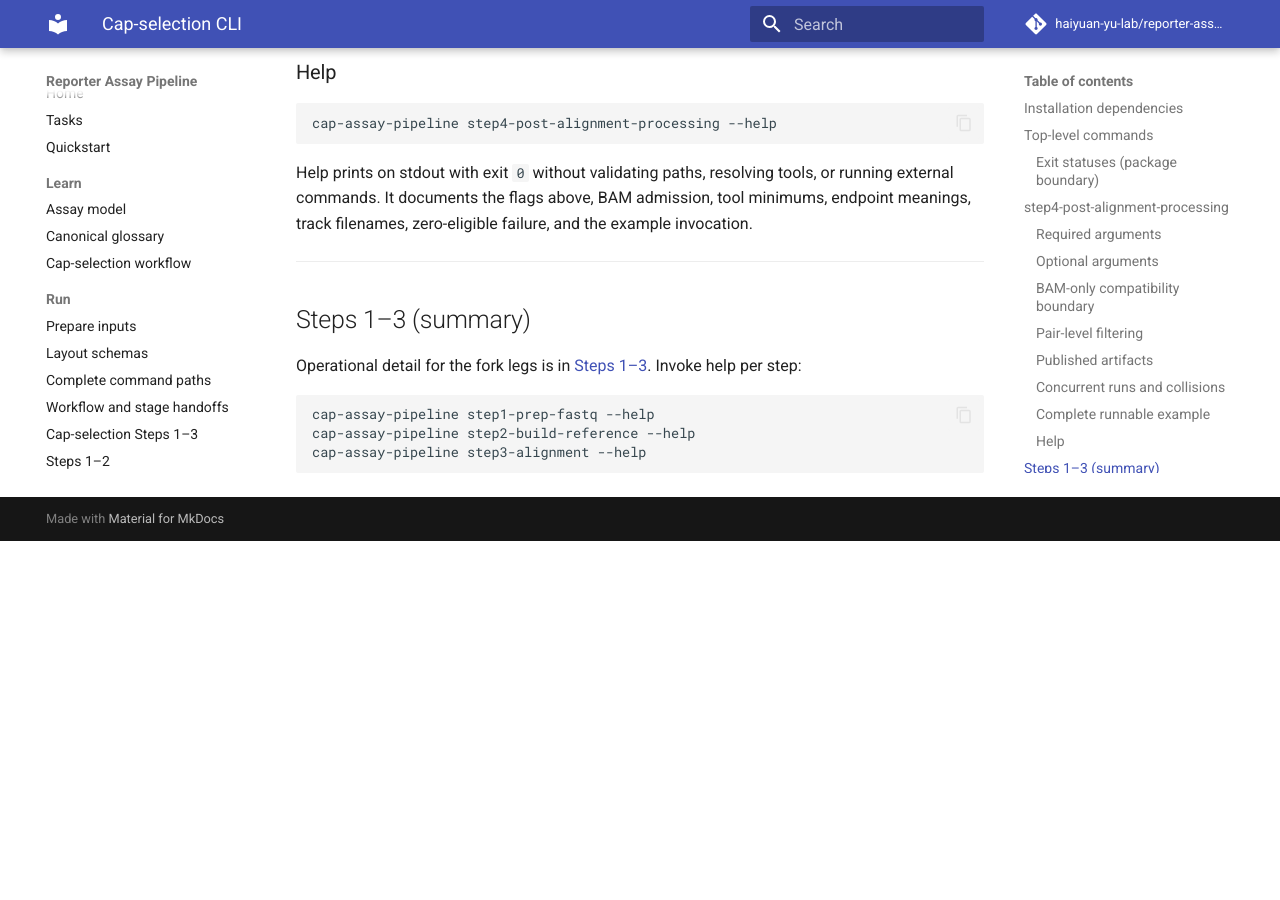
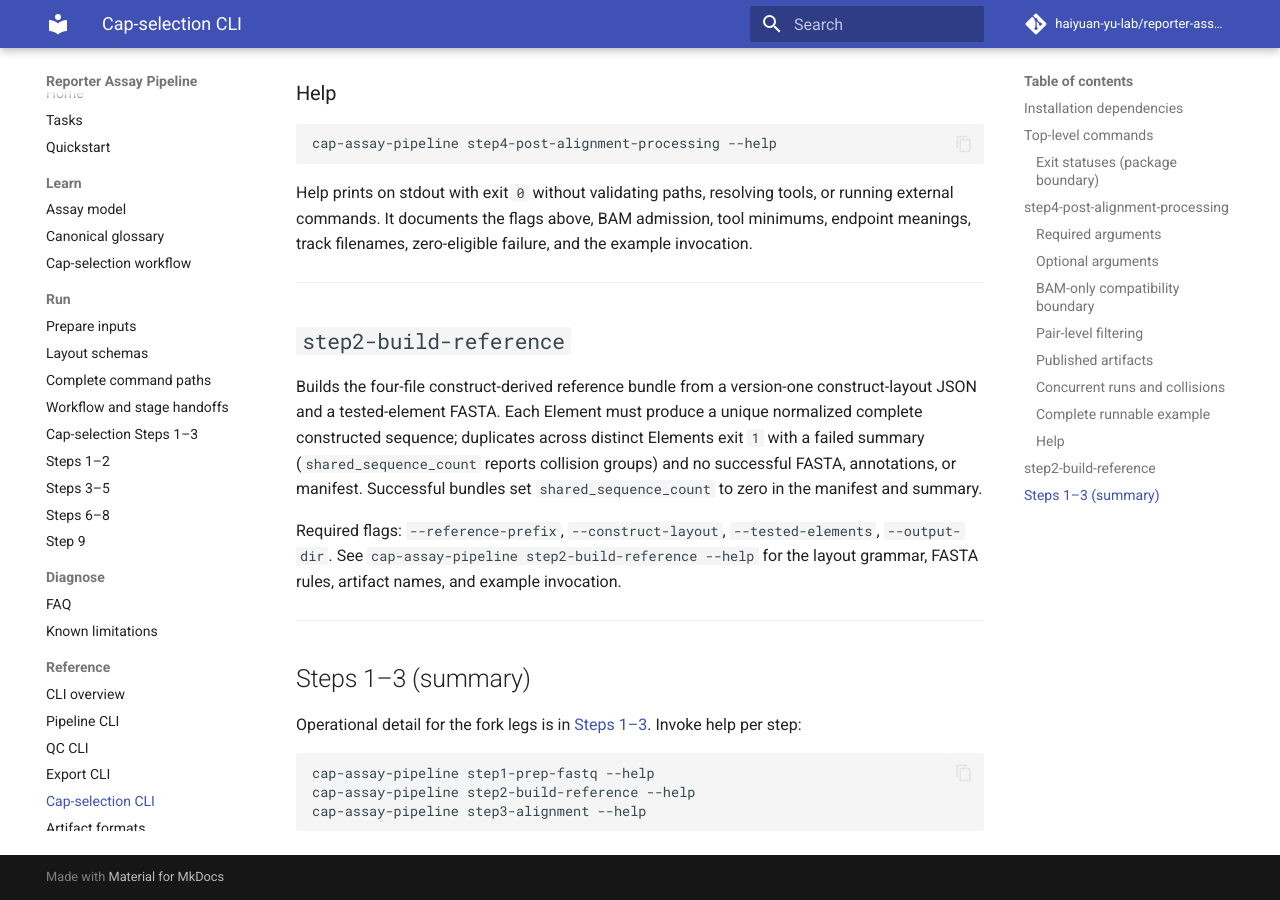
Before and after one commit to haiyuan-yu-lab/reporter-assay-pipeline-doc, an MkDocs documentation site: the page built from docs/cli/cap-assay.md, in a window 1280 px wide and 900 px high, scrolled down 5437 px. Built offline with MkDocs 1.6.1 and Material for MkDocs 9.7.7, drawn with Linux system fonts in a browser that asks for light colours; comment, search, counter and statistics services are not loaded; before the commit the page ends 5978 px from its top, so only the background shows below that; some of the changed text lies outside the part shown.

Commit message:
Document rejection of identical constructed references.
Step 2 now fails when distinct Elements share one complete constructed sequence.

Co-authored-by: Cursor <cursoragent@cursor.com>

```diff
--- a/docs/cli/cap-assay.md
+++ b/docs/cli/cap-assay.md
@@ -46,7 +46,7 @@ Exactly four subcommands are registered, in numeric order:
 | Command | Summary |
 | --- | --- |
 | `step1-prep-fastq` | Prepare reads with fastp (trim, R1 UMI in names, filter; UMI-aware dedup in Step 4) |
-| `step2-build-reference` | Build construct-derived reference FASTA |
+| `step2-build-reference` | Build construct-derived reference FASTA (unique complete sequence per Element) |
 | `step3-alignment` | Align one library to one reference; publish BAM + BAI + summary |
 | `step4-post-alignment-processing` | Four strand-specific RNA endpoint bigWigs from one library BAM |
 
@@ -217,6 +217,21 @@ the example invocation.
 
 ---
 
+## `step2-build-reference`
+
+Builds the four-file construct-derived reference bundle from a version-one
+construct-layout JSON and a tested-element FASTA. Each Element must produce a
+unique normalized complete constructed sequence; duplicates across distinct
+Elements exit `1` with a failed summary (`shared_sequence_count` reports collision
+groups) and no successful FASTA, annotations, or manifest. Successful bundles
+set `shared_sequence_count` to zero in the manifest and summary.
+
+Required flags: `--reference-prefix`, `--construct-layout`, `--tested-elements`,
+`--output-dir`. See `cap-assay-pipeline step2-build-reference --help` for the
+layout grammar, FASTA rules, artifact names, and example invocation.
+
+---
+
 ## Steps 1–3 (summary)
 
 Operational detail for the fork legs is in [Steps 1–3](../cap-selection/steps-1-3.md).
```
Also changed, not shown: docs/cap-selection/steps-1-3.md (+5 -2 lines), docs/glossary.md (+2 -0 lines).
